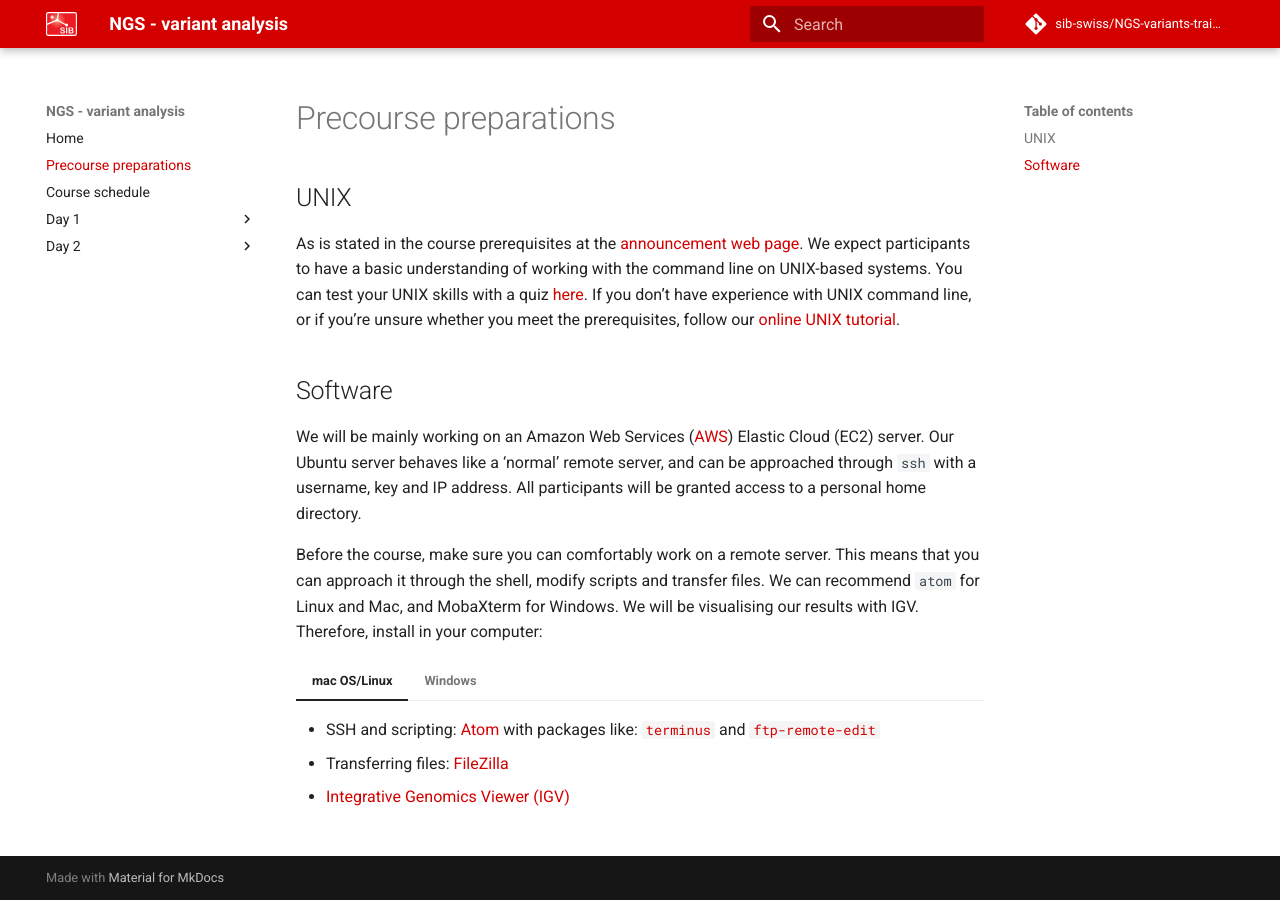
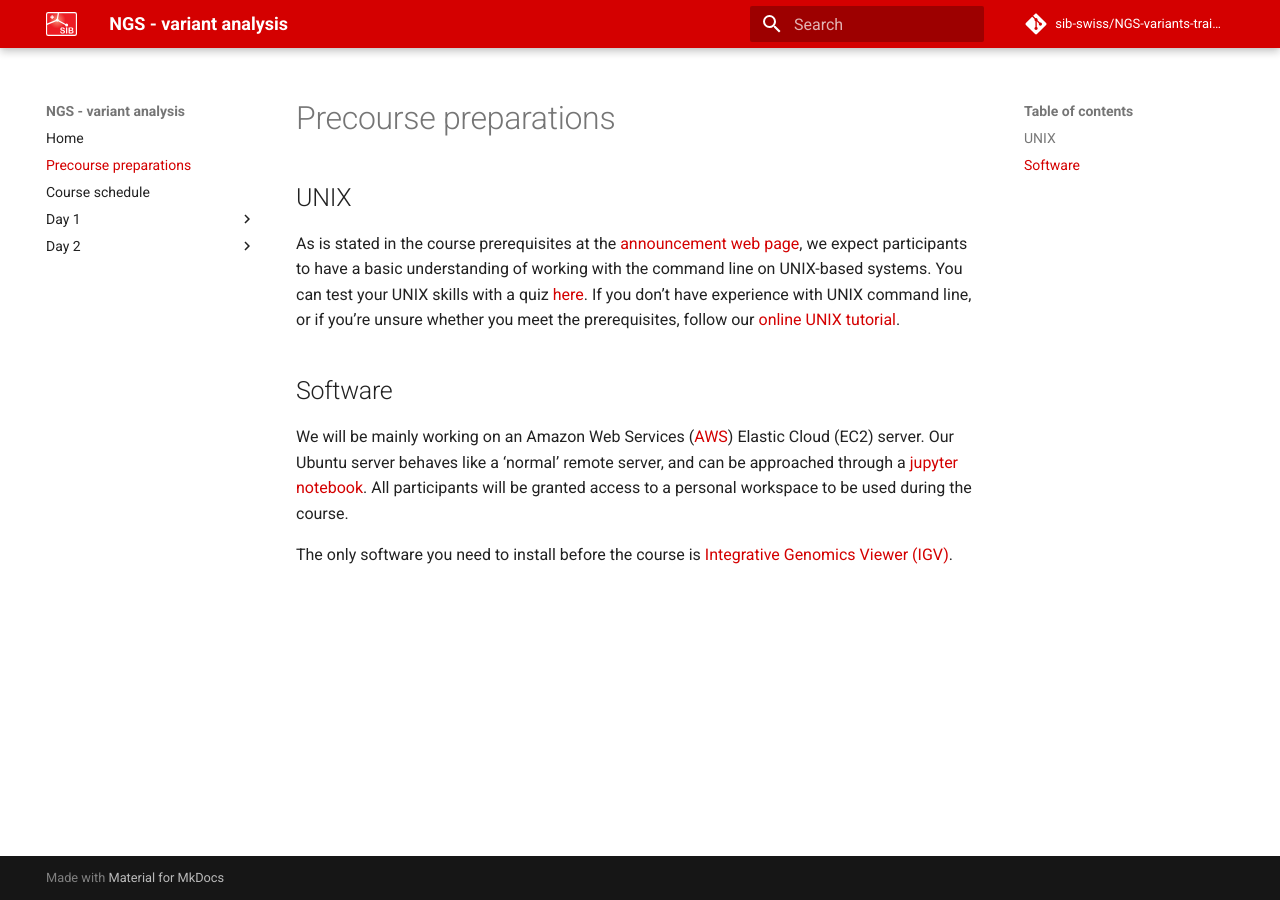
Before and after one commit to sib-swiss/NGS-variants-training, an MkDocs documentation site: the page built from docs/precourse.md, in a window 1280 px wide. Built offline with MkDocs 1.6.1 and Material for MkDocs 9.7.7, drawn with Linux system fonts in a browser that asks for light colours; comment, search, counter and statistics services are not loaded.

Commit message:
some precourse stuff

```diff
--- a/docs/precourse.md
+++ b/docs/precourse.md
@@ -1,20 +1,10 @@
 
 ## UNIX
 
-As is stated in the course prerequisites at the [announcement web page](https://www.sib.swiss/training/course/2021-03-NGS2). We expect participants to have a basic understanding of working with the command line on UNIX-based systems. You can test your UNIX skills with a quiz [here](https://docs.google.com/forms/d/e/1FAIpQLSd2BEWeOKLbIRGBT_aDEGPce1FOaVYBbhBiaqcaHoBKNB27MQ/viewform?usp=sf_link). If you don't have experience with UNIX command line, or if you're unsure whether you meet the prerequisites, follow our [online UNIX tutorial](https://edu.sib.swiss/pluginfile.php/2878/mod_resource/content/4/couselab-html/content.html).
+As is stated in the course prerequisites at the [announcement web page](https://www.sib.swiss/training/course/2021-03-longreads), we expect participants to have a basic understanding of working with the command line on UNIX-based systems. You can test your UNIX skills with a quiz [here](https://docs.google.com/forms/d/e/1FAIpQLSd2BEWeOKLbIRGBT_aDEGPce1FOaVYBbhBiaqcaHoBKNB27MQ/viewform?usp=sf_link). If you don't have experience with UNIX command line, or if you're unsure whether you meet the prerequisites, follow our [online UNIX tutorial](https://edu.sib.swiss/pluginfile.php/2878/mod_resource/content/4/couselab-html/content.html).
 
 ## Software
 
-We will be mainly working on an Amazon Web Services ([AWS](https://aws.amazon.com/]))  Elastic Cloud (EC2) server. Our Ubuntu server behaves like a 'normal' remote server, and can be approached through `ssh` with a username, key and IP address. All participants will be granted access to a personal home directory.
+We will be mainly working on an Amazon Web Services ([AWS](https://aws.amazon.com/]))  Elastic Cloud (EC2) server. Our Ubuntu server behaves like a 'normal' remote server, and can be approached through a [jupyter notebook](https://jupyter.org/). All participants will be granted access to a personal workspace to be used during the course.
 
-Before the course, make sure you can comfortably work on a remote server. This means that you can approach it through the shell, modify scripts and transfer files. We can recommend `atom` for Linux and Mac, and MobaXterm for Windows. We will be visualising our results with IGV. Therefore, install in your computer:
-
-=== "mac OS/Linux"
-    * SSH and scripting: [Atom](https://atom.io/) with packages like: [`terminus`](https://atom.io/packages/terminus) and [`ftp-remote-edit`](https://atom.io/packages/ftp-remote-edit)
-    * Transferring files: [FileZilla](https://filezilla-project.org/)
-    * [Integrative Genomics Viewer (IGV)](http://software.broadinstitute.org/software/igv/)
-
-=== "Windows"
-    * SSH and scripting: [MobaXterm](https://mobaxterm.mobatek.net/ "get MobaXterm") and/or [Notepad++](https://notepad-plus-plus.org/downloads/) with the plugin `NppFTP`
-    * Transferring files: [FileZilla](https://filezilla-project.org/)
-    * [Integrative Genomics Viewer (IGV)](http://software.broadinstitute.org/software/igv/)
+The only software you need to install before the course is [Integrative Genomics Viewer (IGV)](http://software.broadinstitute.org/software/igv/).
```
Also changed, not shown: docs/day1/server_login.md (+6 -2 lines).
